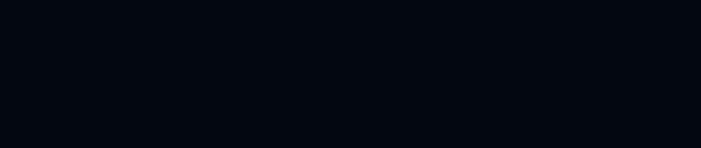
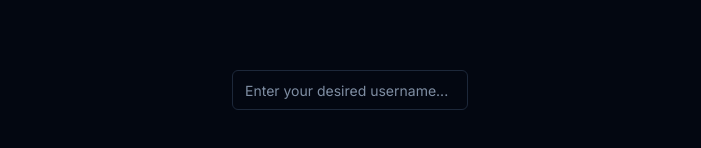
Before and after one commit to ToastedDev/discord-username-checker, a Next.js app: page / in a window 1280 px wide. Shown: the part 346-494 px from the top of the page, without its empty margins (290-991 px from the left). Built offline with nearby package versions, Linux system fonts and the light colour scheme.

Commit message:
add form

```diff
--- a/src/app/page.tsx
+++ b/src/app/page.tsx
@@ -1,8 +1,13 @@
+import { Input } from "~/components/input";
+
 export default function Home() {
   return (
     <>
       <h1 className="text-5xl font-bold">Discord Username Checker</h1>
       <p>Check if your @username is taken or not.</p>
+      <form className="flex flex-grow flex-col justify-center">
+        <Input placeholder="Enter your desired username..." />
+      </form>
     </>
   );
 }
--- /dev/null
+++ b/src/components/input.tsx
@@ -0,0 +1,25 @@
+import * as React from "react"
+
+import { cn } from "~/lib/utils"
+
+export interface InputProps
+  extends React.InputHTMLAttributes<HTMLInputElement> {}
+
+const Input = React.forwardRef<HTMLInputElement, InputProps>(
+  ({ className, type, ...props }, ref) => {
+    return (
+      <input
+        type={type}
+        className={cn(
+          "flex h-10 w-full rounded-md border border-input bg-transparent px-3 py-2 text-sm ring-offset-background file:border-0 file:bg-transparent file:text-sm file:font-medium placeholder:text-muted-foreground focus-visible:outline-none focus-visible:ring-2 focus-visible:ring-ring focus-visible:ring-offset-2 disabled:cursor-not-allowed disabled:opacity-50",
+          className
+        )}
+        ref={ref}
+        {...props}
+      />
+    )
+  }
+)
+Input.displayName = "Input"
+
+export { Input }
```
